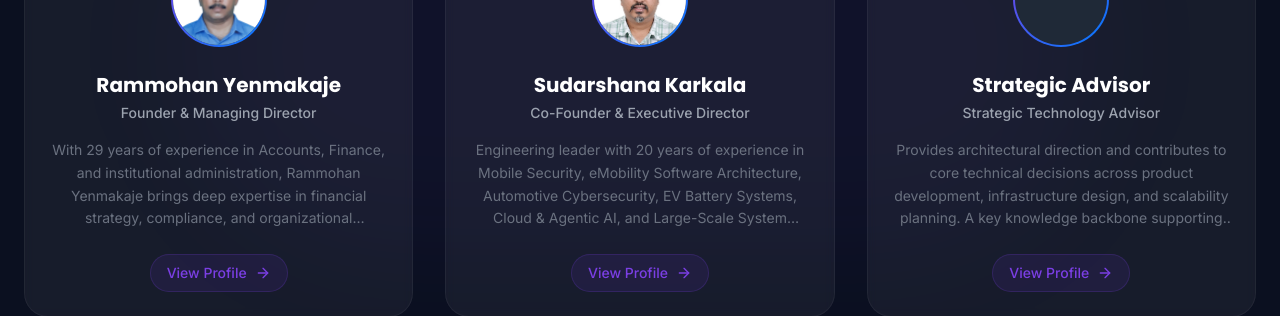
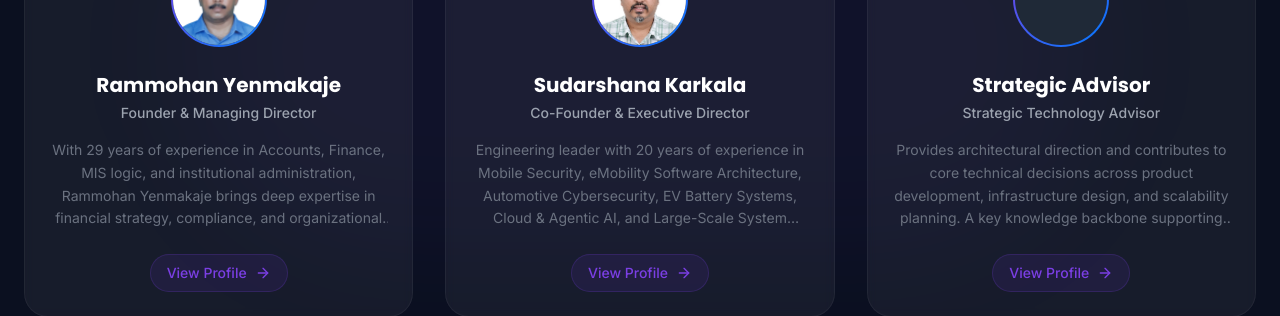
Before and after one commit to thasmaiinfotech/THASMAIINFOTECH, a React (Vite) app: page / in a window 1280 px wide. Shown: the part 6420-6736 px from the top of the page. Built offline with nearby package versions, Linux system fonts and the light colour scheme.

Commit message:
Update teamData.js

```diff
--- a/src/data/teamData.js
+++ b/src/data/teamData.js
@@ -13,7 +13,7 @@
             website: "https://thasmaiinfotech.com",
             linkedin: "https://www.linkedin.com/in/rammohan-yenmakaje-726b8915/"
         },
-        bio: "With 29 years of experience in Accounts, Finance, and institutional administration, Rammohan Yenmakaje brings deep expertise in financial strategy, compliance, and organizational governance. A seasoned Supervisory Accounts & Finance Head and Former Joint Registrar of NITK Surathkal, he has led large-scale administrative functions, policy implementation, and multi-department operations with exceptional precision.\n\nAs the Founder & Managing Director of Thasmai Infotech, he drives strategic planning, financial oversight, and enterprise-level decision-making. His multidisciplinary qualifications—M.Com, LLB, MBA, MA (Economics), and DCA—enable him to combine analytical depth with strong legal and managerial acumen. He focuses on building sustainable growth, fostering institutional partnerships, strengthening governance frameworks, and ensuring operational excellence across all business verticals.",
+        bio: "With 29 years of experience in Accounts, Finance, MIS logic, and institutional administration, Rammohan Yenmakaje brings deep expertise in financial strategy, compliance, and organizational governance. A seasoned Supervisory Accounts & Finance Head and Former Joint Registrar of NITK Surathkal, he has led large-scale administrative functions, policy implementation, e-governance development initiatives, and multi-department operations with exceptional precision.\n\nAs the Founder & Managing Director of Thasmai Infotech, he drives strategic planning, financial oversight, and enterprise-level decision-making. His multidisciplinary qualifications—M.Com, LLB, MBA, MA (Economics), and DCA—enable him to combine analytical depth with strong legal, technological, and managerial acumen. His vast experience in MIS system logic design and e-governance platforms strengthens the company’s capability to build structured, transparent, and scalable operational frameworks.\n\nHe focuses on building sustainable growth, fostering institutional partnerships, strengthening governance systems, and ensuring operational excellence across all business verticals.",
         seo: {
             title: "Rammohan Yenmakaje | Founder & Managing Director | Thasmai Infotech",
             description: "Profile of Rammohan Yenmakaje – Founder & Managing Director at Thasmai Infotech. 29 years of expertise in Finance, Accounts, Governance & Administration. Former Joint Registrar at NITK Surathkal.",
```
